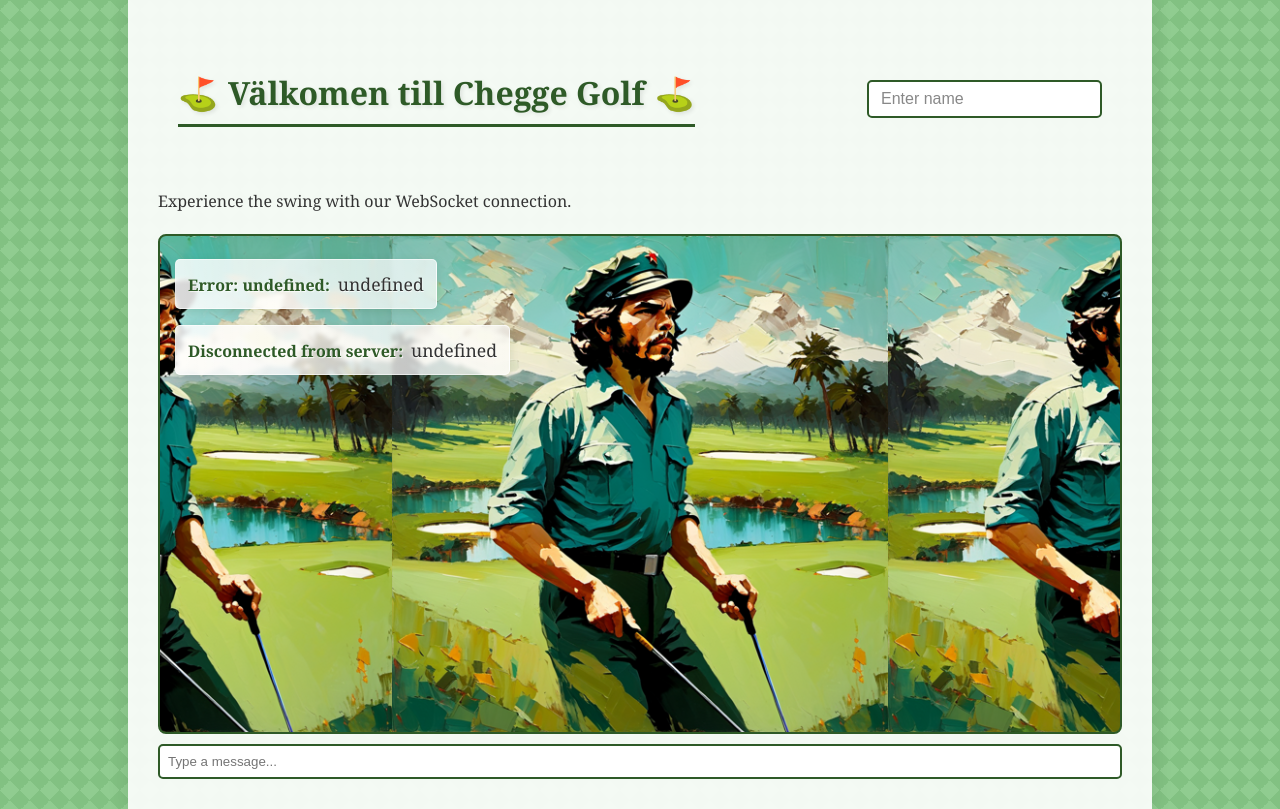
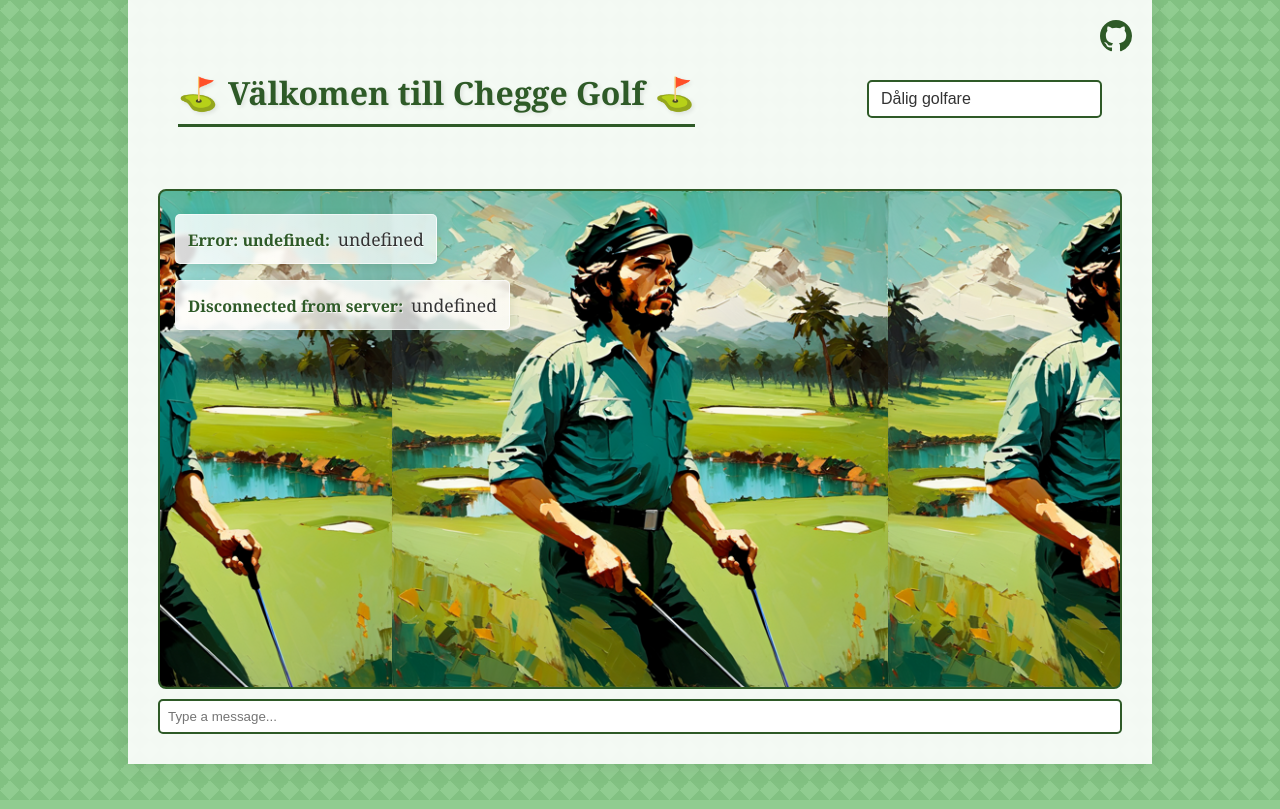
Before and after one commit to vidarsch/Chegge, a plain HTML site: page Index.html in a window 1280 px wide. Drawn offline with Linux system fonts and the light colour scheme.

Commit message:
Cookies introduced

```diff
--- a/Index.html
+++ b/Index.html
@@ -3,6 +3,7 @@
 <head>
     <meta charset="UTF-8">
     <meta name="viewport" content="width=device-width, initial-scale=1.0">
+    <script src="cookie.js"></script>
     <title>Golf Course Website</title>
     <style>
         /* Prevent horizontal scrolling across the entire page */
@@ -167,16 +168,29 @@
                 height: 50vh; /* Ensure it occupies space for scrolling */
             }
         }
+
+        /* New CSS for GitHub icon positioning */
+        .github-link {
+            position: absolute;
+            top: 20px;
+            right: 20px;
+        }
     </style>
 </head>
 <body>
     <div class="container">
         <div class="header-container">
             <h1>Välkomen till Chegge Golf</h1>
-            <input type="text" class="name-input" placeholder="Enter name" />
+            <div style="display: flex; align-items: center; gap: 10px;">
+                <input type="text" class="name-input" placeholder="Enter name" />
+                <a href="https://github.com/vidarsch/Chegge" target="_blank" class="github-link">
+                    <svg height="32" width="32" viewBox="0 0 16 16" version="1.1">
+                        <path fill="#2E5A27" d="M8 0C3.58 0 0 3.58 0 8c0 3.54 2.29 6.53 5.47 7.59.4.07.55-.17.55-.38 0-.19-.01-.82-.01-1.49-2.01.37-2.53-.49-2.69-.94-.09-.23-.48-.94-.82-1.13-.28-.15-.68-.52-.01-.53.63-.01 1.08.58 1.23.82.72 1.21 1.87.87 2.33.66.07-.52.28-.87.51-1.07-1.78-.2-3.64-.89-3.64-3.95 0-.87.31-1.59.82-2.15-.08-.2-.36-1.02.08-2.12 0 0 .67-.21 2.2.82.64-.18 1.32-.27 2-.27.68 0 1.36.09 2 .27 1.53-1.04 2.2-.82 2.2-.82.44 1.1.16 1.92.08 2.12.51.56.82 1.27.82 2.15 0 3.07-1.87 3.75-3.65 3.95.29.25.54.73.54 1.48 0 1.07-.01 1.93-.01 2.2 0 .21.15.46.55.38A8.013 8.013 0 0016 8c0-4.42-3.58-8-8-8z"></path>
+                    </svg>
+                </a>
+            </div>
         </div>
 
-        <p>Experience the swing with our WebSocket connection.</p>
         <div id="messages"></div>
         <input type="text" class="message-input" placeholder="Type a message..." style="width: 100%; padding: 8px; margin-top: 10px; border: 2px solid #2E5A27; border-radius: 5px;" />
     </div>
--- /dev/null
+++ b/cookie.js
@@ -0,0 +1,13 @@
+function setCookie(name) {
+    console.log(name);
+    document.cookie = "username=" + encodeURIComponent(name) + "; path=/; max-age=2592000";
+}
+
+function getCookie() {
+    const cookies = document.cookie.split(';');
+    const [name, value] = cookies[0].trim().split('=');
+    if (name === 'username') {
+        return decodeURIComponent(value);
+    }
+    return "Dålig golfare";
+}
--- a/index.js
+++ b/index.js
@@ -1,23 +1,25 @@
 document.addEventListener('DOMContentLoaded', function() {
     const nameInput = document.querySelector('.name-input');
     const ws = new WebSocket('ws://92.113.145.13:8080');
+    document.querySelector('.name-input').value = getCookie();
 
     function sendName(name) {
-        if (ws.readyState === WebSocket.OPEN && name.length > 0) {
+        //document.cookie = "username=hej"; // + name;
+        /* if (ws.readyState === WebSocket.OPEN && name.length > 0) {
             ws.send(JSON.stringify({
                 type: "update_name",
                 name: name
             }));
             //nameInput.value = '';
             console.log('Sent name:', name);
-        }
+        } */
     }
 
-    nameInput.addEventListener('keypress', function(e) {
-        let mess = messageInput = document.querySelector('.message-input').value;
-        if (e.key === 'Enter' && mess.length > 0) {
-            console.log('Enter pressed');
-            sendName(this.value);
+    nameInput.addEventListener('focusout', function(e) {
+        //let mess = messageInput = document.querySelector('.message-input').value;
+        if (this.value.length > 0) {
+            console.log('name saved in cookie');
+            setCookie(this.value);
         }
     });
 
```
